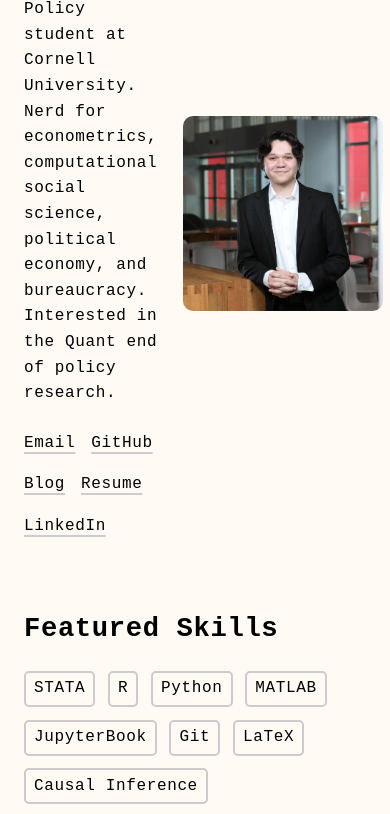
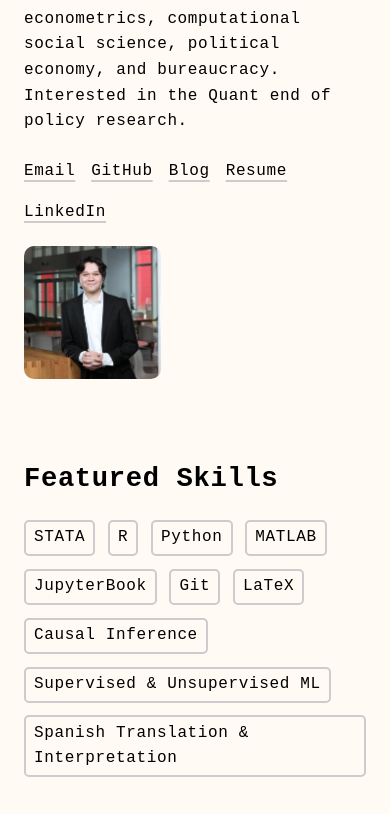
Before and after one commit to elliottserna/elliottserna.github.io, a plain HTML site: page index.html in a window 390 px wide. Shown: the part 150-964 px from the top of the page. Drawn offline with Linux system fonts and the light colour scheme.

Commit message:
Try mobile wrap fix

```diff
--- a/style.css
+++ b/style.css
@@ -121,18 +121,22 @@ img {
   max-width: 900px;
   margin: 0 auto;
   gap: 20px;
+  flex-wrap: wrap; /* Allows wrapping on smaller screens */
 }
 
 .text {
   flex: 1;
+  min-width: 250px; /* Ensures it doesn't get too small */
 }
 
 .photo {
-  flex-shrink: 0; /* Prevents the image from shrinking */
+  flex-shrink: 0;
+  max-width: 40%; /* Keeps the image at a reasonable size */
 }
 
 .photo img {
-  width: 200px; /* Adjust size as needed */
+  width: 100%;
+  max-width: 200px; /* Keeps image from becoming too large */
   height: auto;
-  border-radius: 10px; /* Optional */
+  border-radius: 10px;
 }
```
Also changed, not shown: 1 other file.
